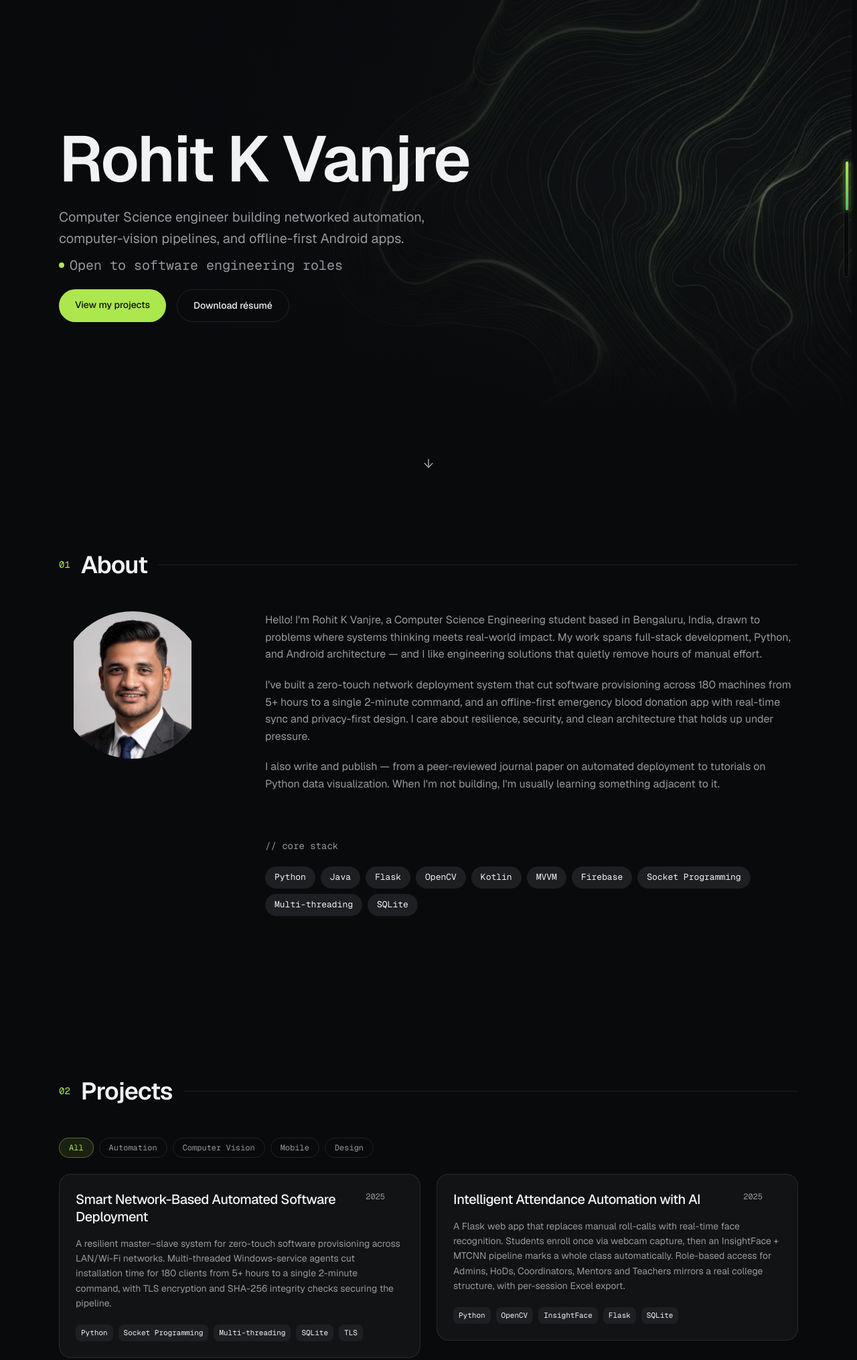
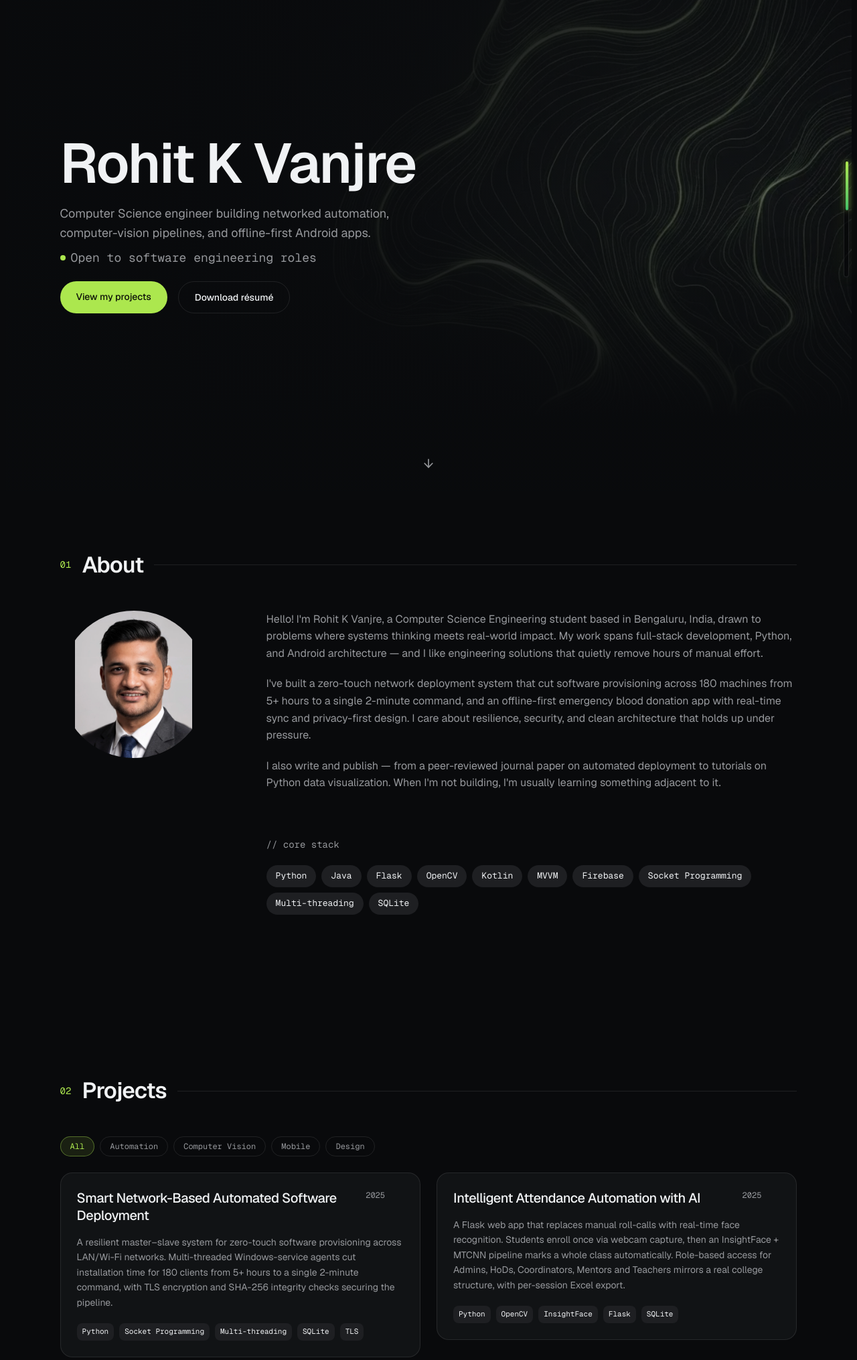
Before and after one commit to rohitkvanjre/Rohit_K_Vanjre_Portfolio, a plain HTML site: page index.html in a window 1280 px wide. Shown: the part 74-2105 px from the top of the page at 67% size. Drawn offline with nearby package versions, Linux system fonts and the light colour scheme.

Commit message:
Make typography and layout fluid across screen sizes

```diff
--- a/style.css
+++ b/style.css
@@ -51,9 +51,10 @@ section:not(#hero) {
     padding-top: 48px;
 }
 .container {
-    max-width: 1152px;
+    /* Grows with the viewport on large displays, never past 1600px. */
+    max-width: clamp(1152px, 78vw, 1600px);
     margin: 0 auto;
-    padding: 24px;
+    padding: clamp(24px, 2vw, 40px);
 }
 a {
     color: var(--primary);
@@ -104,6 +105,7 @@ header .container {
 
 .about-bio p {
     color: var(--muted-foreground);
+    font-size: clamp(16px, 1.1vw, 21px);
     margin: 0 0 20px 0;
 }
 
@@ -158,19 +160,19 @@ nav a:hover {
 
 
 #hero h1 {
-    font-size: 48px;
+    font-size: clamp(48px, 6.5vw, 132px);
     line-height: 1.05;
     font-weight: 600;
     letter-spacing: -0.025em;
     margin: 0;
-    max-width: 896px;
+    max-width: clamp(896px, 62vw, 1300px);
 }
 
 #hero p {
     color: var(--muted-foreground);
-    font-size: 20px;
+    font-size: clamp(18px, 1.35vw, 26px);
     margin-bottom: 0;
-    max-width: 576px;
+    max-width: clamp(576px, 42vw, 820px);
 }
 
 .skills {
@@ -263,7 +265,7 @@ nav a:hover {
 }
 
 h2 {
-    font-size: 36px;
+    font-size: clamp(30px, 2.6vw, 52px);
     font-weight: 600;
     letter-spacing: -0.025em;
     line-height: 1.2;
@@ -347,7 +349,7 @@ h2 {
 }
 
 .project-card h3 {
-    font-size: 20px;
+    font-size: clamp(20px, 1.35vw, 26px);
     font-weight: 500;
     letter-spacing: -0.025em;
     line-height: 1.3;
@@ -361,7 +363,7 @@ h2 {
 }
 
 .project-description {
-    font-size: 14px;
+    font-size: clamp(14px, 1vw, 18px);
     color: var(--muted-foreground);
     line-height: 1.6;
     margin: 12px 0 0 0;
@@ -433,7 +435,7 @@ h2 {
 }
 
 .experience-company {
-    font-size: 18px;
+    font-size: clamp(18px, 1.25vw, 24px);
     font-weight: 500;
 }
 
@@ -445,7 +447,7 @@ h2 {
 }
 
 .experience-detail p {
-    font-size: 14px;
+    font-size: clamp(14px, 1vw, 18px);
     color: var(--muted-foreground);
     margin: 8px 0 0 0;
 }
@@ -485,7 +487,7 @@ h2 {
 }
 
 .writing-body h3 {
-    font-size: 18px;
+    font-size: clamp(18px, 1.3vw, 25px);
     font-weight: 500;
     letter-spacing: -0.025em;
     margin: 0;
@@ -533,7 +535,7 @@ h2 {
 }
 
 .contact-pitch h3 {
-    font-size: 30px;
+    font-size: clamp(26px, 2.2vw, 44px);
     font-weight: 600;
     letter-spacing: -0.025em;
     line-height: 1.2;
@@ -541,7 +543,7 @@ h2 {
 }
 
 .contact-pitch p {
-    font-size: 18px;
+    font-size: clamp(17px, 1.2vw, 22px);
     color: var(--muted-foreground);
     max-width: 440px;
     margin: 16px 0 0 0;
@@ -883,7 +885,7 @@ nav a.is-active {
     display: block;
     width: 100%;
     height: auto;
-    max-width: 220px;
+    max-width: clamp(220px, 15vw, 320px);
     aspect-ratio: 1 / 1;
     object-fit: contain;
     object-position: center bottom;
@@ -923,9 +925,6 @@ button.contact-link {
   .scroll-rail {
     display: block;
   }
-  #hero h1 {
-    font-size: 96px;
-  }
   section {
     padding: 128px 0;
   }
@@ -936,7 +935,7 @@ button.contact-link {
     grid-template-columns: 1fr 1fr;
   }
   .about-grid {
-    grid-template-columns: 260px 1fr;
+    grid-template-columns: clamp(260px, 18vw, 360px) 1fr;
   }
   .about-skills {
     grid-column: 2;
```
Also changed, not shown: images/Professional_Profile_image.jpg (deleted), images/hero-bg.png (deleted).
